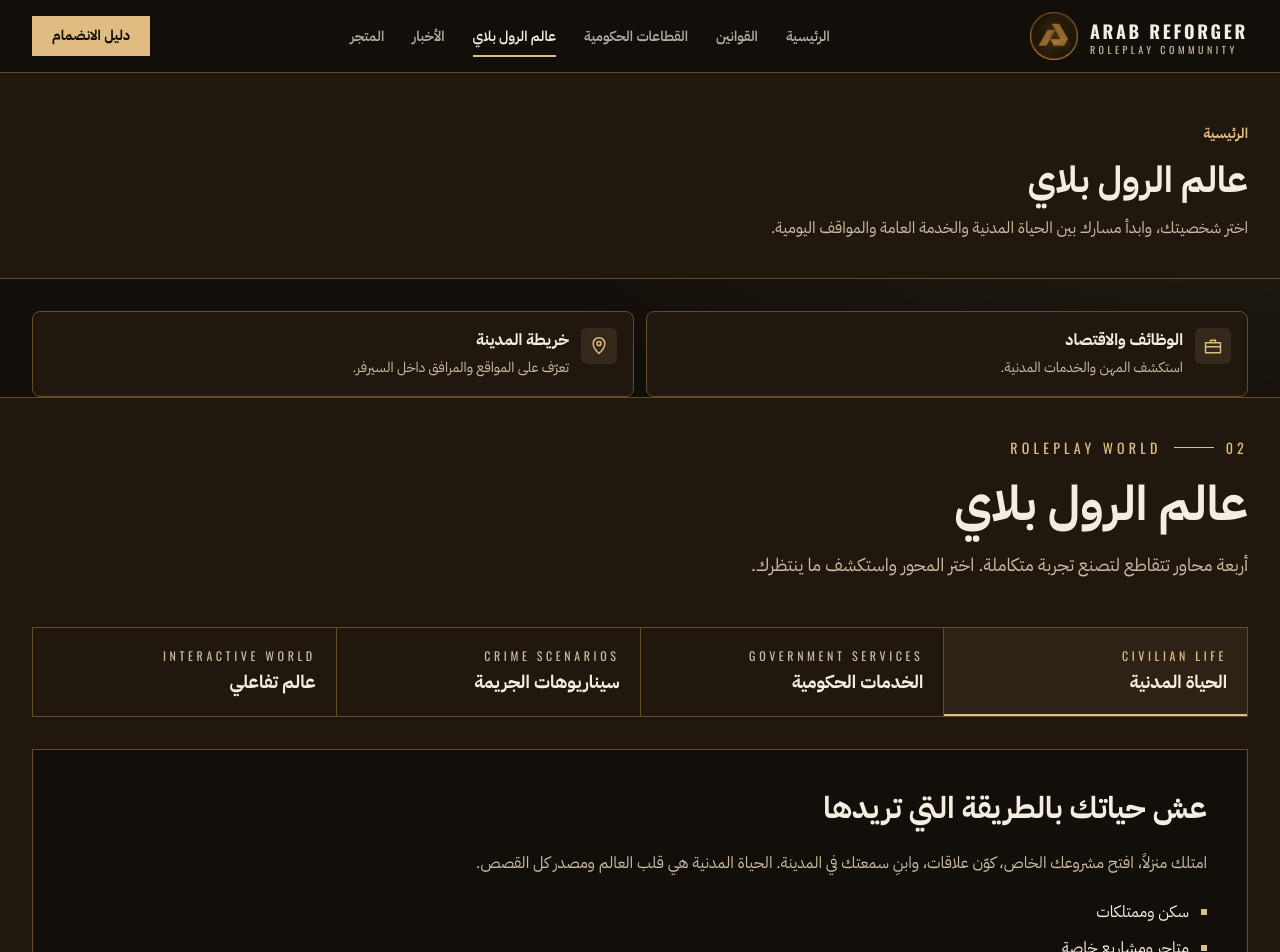
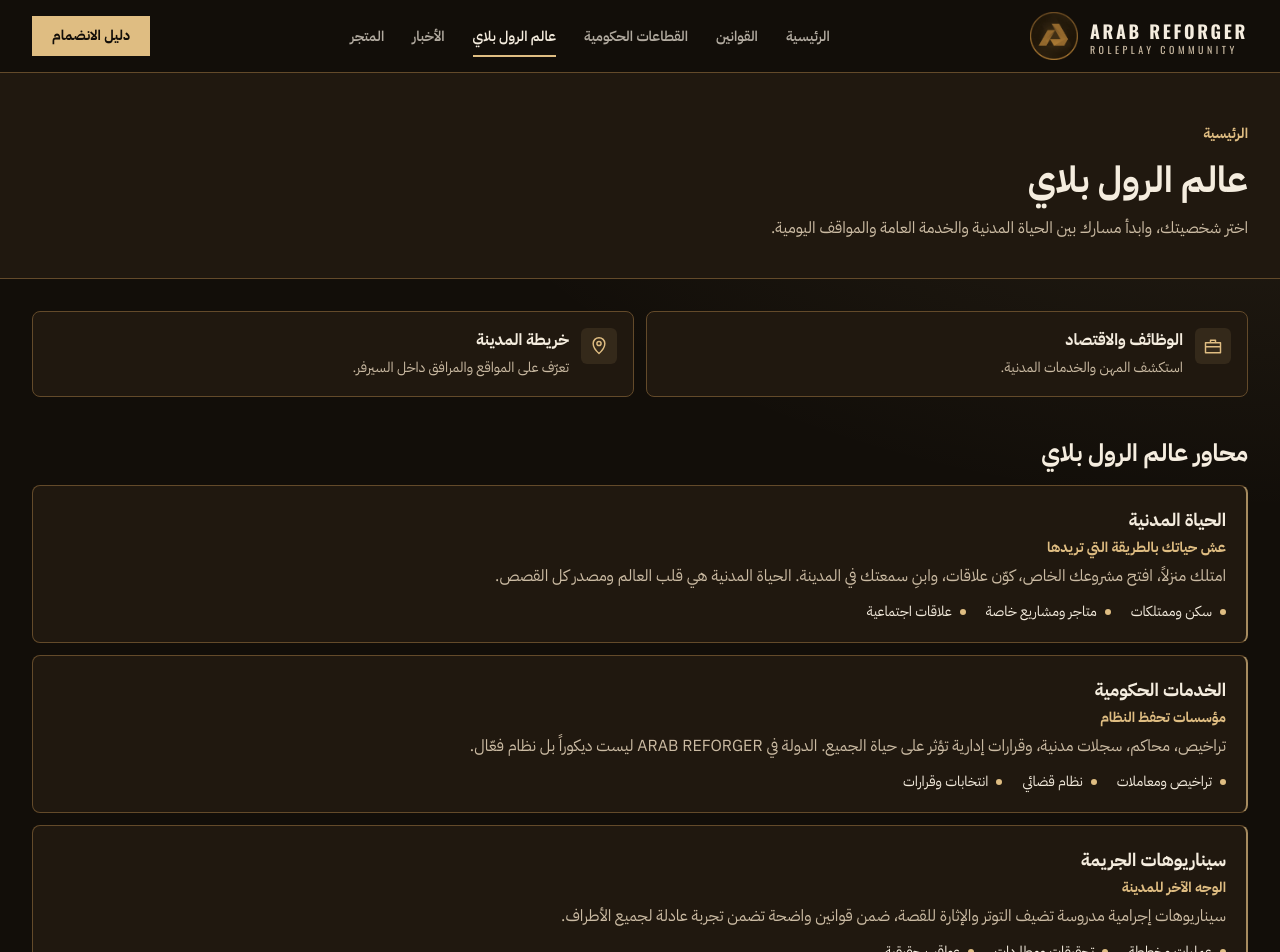
Before and after one commit to dhybalrwqy911-png/nextjs-boilerplate, a Next.js app: page /roleplay in a window 1280 px wide. Shown: the top 952 px of the page. Built offline with nearby package versions, Linux system fonts and the light colour scheme.

Commit message:
Display all roleplay topics in a vertical list

```diff
--- a/components/roleplay-world.tsx
+++ b/components/roleplay-world.tsx
@@ -1,13 +1,6 @@
-"use client";
-
-import { useState } from "react";
-import { Reveal } from "./reveal";
-import { SectionHeading } from "./section-heading";
-
-const tabs = [
+const topics = [
   {
     id: "civilian",
-    en: "Civilian Life",
     label: "الحياة المدنية",
     title: "عش حياتك بالطريقة التي تريدها",
     text: "امتلك منزلاً، افتح مشروعك الخاص، كوّن علاقات، وابنِ سمعتك في المدينة. الحياة المدنية هي قلب العالم ومصدر كل القصص.",
@@ -15,7 +8,6 @@ const tabs = [
   },
   {
     id: "government",
-    en: "Government Services",
     label: "الخدمات الحكومية",
     title: "مؤسسات تحفظ النظام",
     text: "تراخيص، محاكم، سجلات مدنية، وقرارات إدارية تؤثر على حياة الجميع. الدولة في ARAB REFORGER ليست ديكوراً بل نظام فعّال.",
@@ -23,7 +15,6 @@ const tabs = [
   },
   {
     id: "crime",
-    en: "Crime Scenarios",
     label: "سيناريوهات الجريمة",
     title: "الوجه الآخر للمدينة",
     text: "سيناريوهات إجرامية مدروسة تضيف التوتر والإثارة للقصة، ضمن قوانين واضحة تضمن تجربة عادلة لجميع الأطراف.",
@@ -31,7 +22,6 @@ const tabs = [
   },
   {
     id: "interactive",
-    en: "Interactive World",
     label: "عالم تفاعلي",
     title: "كل تفاعل يصنع حدثاً",
     text: "فعاليات حية، أحداث مفاجئة، وتفاعل مستمر بين القطاعات. العالم يتغير ويتطور بناءً على ما يفعله اللاعبون.",
@@ -40,90 +30,25 @@ const tabs = [
 ];
 
 export function RoleplayWorld() {
-  const [activeId, setActiveId] = useState(tabs[0].id);
-  const active = tabs.find((t) => t.id === activeId) ?? tabs[0];
-
   return (
-    <section
-      id="world"
-      aria-labelledby="world-title"
-      className="relative border-y border-border bg-surface py-4 md:py-10"
-    >
-      <div className="mx-auto flex max-w-7xl flex-col gap-3 px-4 md:gap-12 md:px-8">
-        <div className="sr-only md:not-sr-only">
-        <SectionHeading
-          index="02"
-          eyebrow="Roleplay World"
-          title="عالم الرول بلاي"
-          description="أربعة محاور تتقاطع لتصنع تجربة متكاملة. اختر المحور واستكشف ما ينتظرك."
-        />
-        </div>
-
-        <Reveal>
-          <div
-            role="tablist"
-            aria-label="محاور عالم الرول بلاي"
-            className="grid grid-cols-2 gap-px border border-border bg-border md:grid-cols-4"
-          >
-            {tabs.map((tab) => {
-              const selected = tab.id === activeId;
-              return (
-                <button
-                  key={tab.id}
-                  role="tab"
-                  type="button"
-                  id={`tab-${tab.id}`}
-                  aria-selected={selected}
-                  aria-controls={`panel-${tab.id}`}
-                  onClick={() => setActiveId(tab.id)}
-                  className={`relative flex flex-col items-start min-h-11 justify-center gap-1 px-3 py-2 text-right transition-colors md:p-5 ${
-                    selected ? "bg-surface-2" : "bg-surface hover:bg-surface-2/60"
-                  }`}
-                >
-                  <span
-                    className={`hidden font-display tracking-[0.3em] md:block md:text-xs ${
-                      selected ? "text-accent" : "text-muted"
-                    }`}
-                    dir="ltr"
-                  >
-                    {tab.en.toUpperCase()}
-                  </span>
-                  <span className="text-sm font-bold text-foreground md:text-lg">{tab.label}</span>
-                  <span
-                    className={`absolute inset-x-0 bottom-0 h-0.5 bg-accent transition-transform duration-500 ${
-                      selected ? "scale-x-100" : "scale-x-0"
-                    }`}
-                  />
-                </button>
-              );
-            })}
-          </div>
-
-          <div
-            role="tabpanel"
-            id={`panel-${active.id}`}
-            aria-labelledby={`tab-${active.id}`}
-            className="relative mt-3 grid md:mt-8 overflow-hidden border border-border"
-          >
-            <div
-              key={active.id}
-              className="animate-fade-up flex flex-col justify-center gap-3 bg-background p-4 md:gap-6 md:p-10"
-            >
-              <h3 className="text-balance text-xl font-black text-foreground md:text-3xl">
-                {active.title}
-              </h3>
-              <p className="text-sm leading-relaxed text-muted md:text-base">{active.text}</p>
-              <ul className="flex flex-wrap gap-x-4 gap-y-2 text-sm md:flex-col md:gap-3 md:text-base">
-                {active.points.map((p) => (
-                  <li key={p} className="flex items-center gap-3 text-foreground">
-                    <span className="size-1.5 bg-accent" />
-                    {p}
-                  </li>
-                ))}
-              </ul>
-            </div>
-          </div>
-        </Reveal>
+    <section id="world" aria-labelledby="world-title" className="mx-auto max-w-7xl px-4 py-6 md:px-8 md:py-10">
+      <h2 id="world-title" className="mb-4 text-xl font-black md:text-2xl">محاور عالم الرول بلاي</h2>
+      <div className="grid gap-3">
+        {topics.map(({ id, label, title, text, points }) => (
+          <article key={id} aria-labelledby={`world-${id}`} className="rounded-lg border border-border border-s-2 border-s-accent/70 bg-surface p-4 md:p-5">
+            <h3 id={`world-${id}`} className="text-lg font-bold">{label}</h3>
+            <p className="mt-1 text-sm font-bold text-accent">{title}</p>
+            <p className="mt-1 max-w-3xl text-sm leading-7 text-muted md:text-base">{text}</p>
+            <ul className="mt-3 flex flex-wrap gap-x-5 gap-y-1.5 text-sm">
+              {points.map((point) => (
+                <li key={point} className="flex items-center gap-2">
+                  <span aria-hidden="true" className="size-1.5 shrink-0 rounded-full bg-accent" />
+                  {point}
+                </li>
+              ))}
+            </ul>
+          </article>
+        ))}
       </div>
     </section>
   );
```
